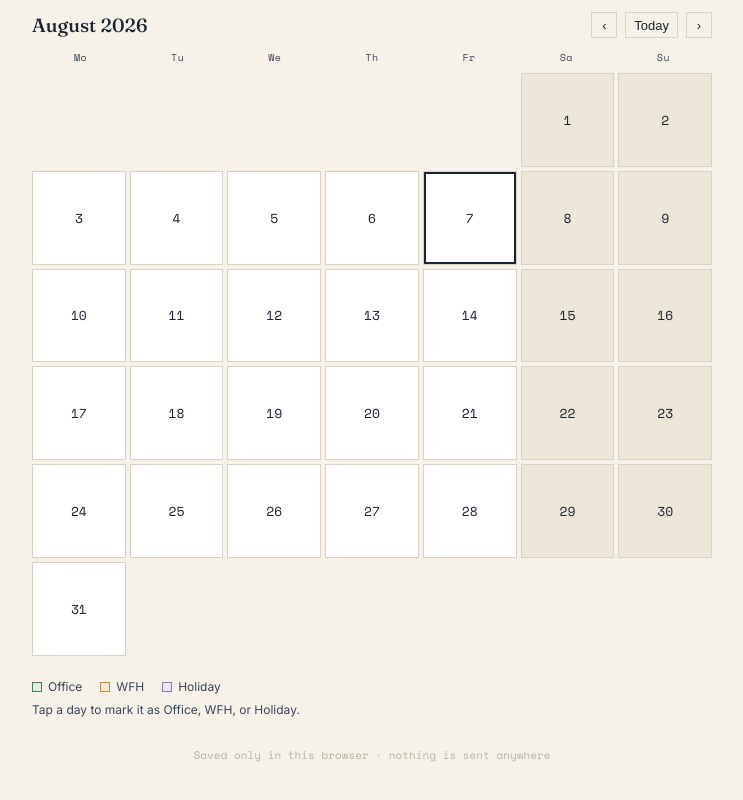
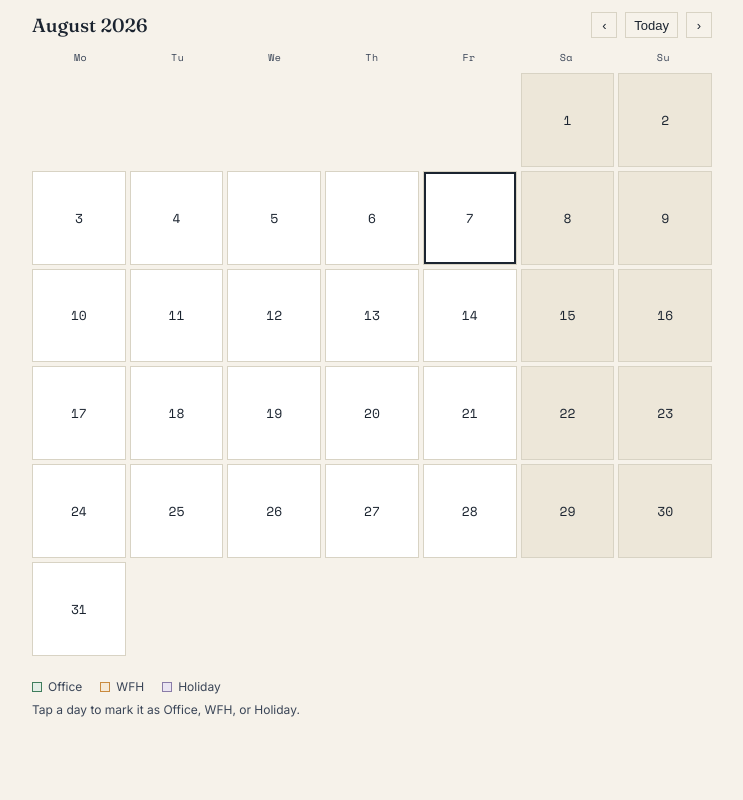
Before and after one commit to Aryan-k-07/WFH-Tracker, a React (Vite) app: page / in a window 1280 px wide. Shown: the part 246-1046 px from the top of the page, without its empty margins (268-1011 px from the left). Built offline with nearby package versions, Linux system fonts and the light colour scheme.

Commit message:
Update App.jsx

```diff
--- a/src/App.jsx
+++ b/src/App.jsx
@@ -55,7 +55,7 @@ export default function App() {
       </div>
       <div className="hint">Tap a day to mark it as Office, WFH, or Holiday.</div>
 
-      <footer>Saved only in this browser · nothing is sent anywhere</footer>
+
 
       <DayPickerModal
         date={pickerDate}
```
